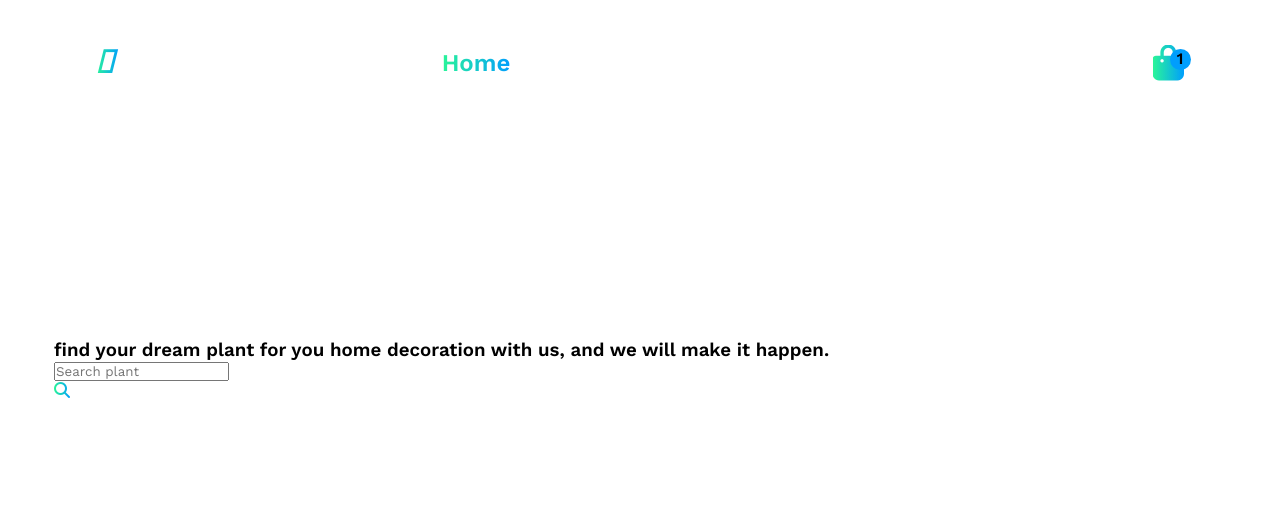
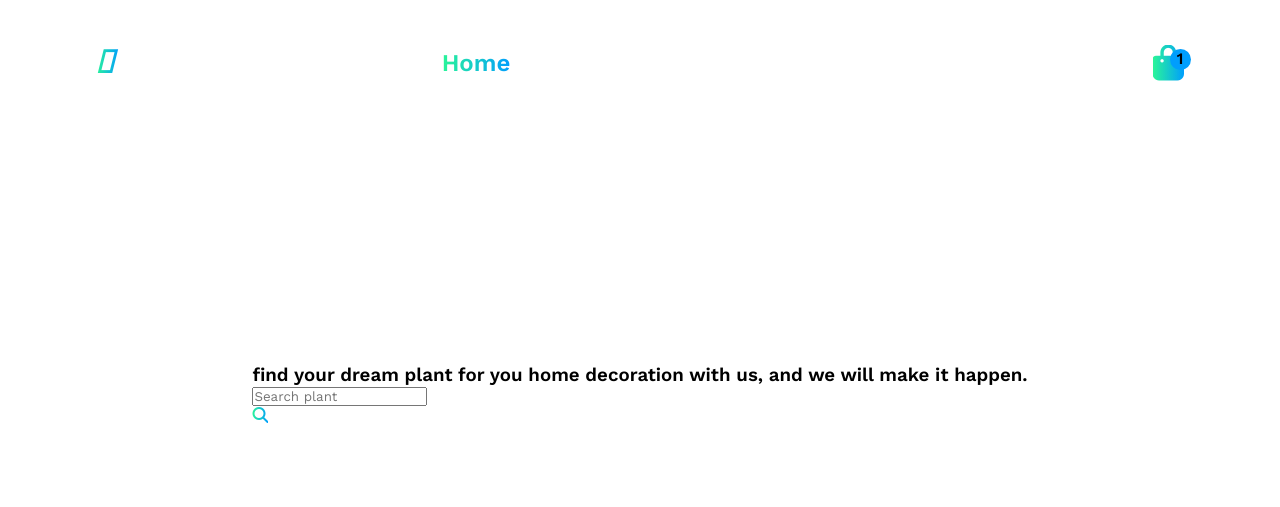
Before and after one commit to Elitedev2000/plant-shop-for_practicing, a plain HTML site: page index.html in a window 1280 px wide. Drawn offline with nearby package versions, Linux system fonts and the light colour scheme.

Commit message:
Added some code to downPart of Header

```diff
--- a/index.html
+++ b/index.html
@@ -1,5 +1,6 @@
 <!DOCTYPE html>
 <html lang="en">
+
 <head>
   <meta charset="UTF-8" />
   <meta http-equiv="X-UA-Compatible" content="IE=edge" />
@@ -11,34 +12,20 @@
   <!-- Font Links -->
   <link rel="preconnect" href="https://fonts.googleapis.com" />
   <link rel="preconnect" href="https://fonts.gstatic.com" crossorigin />
-    <link
-      href="https://fonts.googleapis.com/css2?family=Work+Sans:wght@400;500;600&display=swap"
-      rel="stylesheet"
-    />
+  <link href="https://fonts.googleapis.com/css2?family=Work+Sans:wght@400;500;600&display=swap" rel="stylesheet" />
   <link rel="preconnect" href="https://fonts.googleapis.com" />
   <link rel="preconnect" href="https://fonts.gstatic.com" crossorigin />
-    <link
-      href="https://fonts.googleapis.com/css2?family=Inter:wght@700&display=swap"
-      rel="stylesheet"
-    />
+  <link href="https://fonts.googleapis.com/css2?family=Inter:wght@700&display=swap" rel="stylesheet" />
 
   <!-- Font Awesome Link -->
 
-    <script
-      src="https://kit.fontawesome.com/faa8186046.js"
-      crossorigin="anonymous"
-    ></script>
-    <link
-      rel="stylesheet"
-      href="https://site-assets.fontawesome.com/releases/v6.3.0/css/all.css"
-    />
+  <script src="https://kit.fontawesome.com/faa8186046.js" crossorigin="anonymous"></script>
+  <link rel="stylesheet" href="https://site-assets.fontawesome.com/releases/v6.3.0/css/all.css" />
 
   <!-- Boxicon Link -->
-    <link
-      rel="stylesheet"
-      href="https://cdnjs.cloudflare.com/ajax/libs/boxicons/2.1.4/css/boxicons.min.css"
-    />
+  <link rel="stylesheet" href="https://cdnjs.cloudflare.com/ajax/libs/boxicons/2.1.4/css/boxicons.min.css" />
 </head>
+
 <body>
   <!-- Header Part -->
 
@@ -56,16 +43,26 @@
 
           <div class="menu">
             <ul>
-                <a href="#"><li>Home</li></a>
-                <a href="#"><li>Shop</li></a>
-                <a href="#"><li>About Us</li></a>
-                <a href="#"><li>Contact</li></a>
+              <a href="#">
+                <li>Home</li>
+              </a>
+              <a href="#">
+                <li>Shop</li>
+              </a>
+              <a href="#">
+                <li>About Us</li>
+              </a>
+              <a href="#">
+                <li>Contact</li>
+              </a>
             </ul>
           </div>
 
           <div class="bag">
             <i class="fa-solid fa-bag-shopping"></i>
-              <div class="number"><h4>1</h4></div>
+            <div class="number">
+              <h4>1</h4>
+            </div>
           </div>
         </div>
       </nav>
@@ -75,12 +72,20 @@
       </div>
 
       <div class="downPart">
-          <div class="priceOne">
-            <div class="firstCircle"></div>
 
-            <div class="secondCircle"></div>
+        <div class="firstColumn">
+          <div class="speech-bubble"></div>
+
+          <div class="price">
+            <div class="circle first">
+              <div class="dot"></div>
+            </div>
           </div>
 
+          <div class="circle second"></div>
+        </div>
+
+        <div class="secondColumn">
           <div class="search">
             <h3>
               find your dream plant for you home decoration with us, and we will
@@ -93,13 +98,23 @@
               </div>
             </div>
           </div>
+        </div>
 
-          <div class="priceTwo">
-            <div class="thirdCircle"></div>
+        <div class="thirdColumn">
+          <div class="price">
+            <div class="circle third"></div>
           </div>
+        </div>
+
+      </div>
+
+
+
+
     </div>
 
     </div>
   </header>
 </body>
+
 </html>
--- a/main.css
+++ b/main.css
@@ -35,6 +35,8 @@ header .head {
   background-position: center;
   position: relative;
 }
+
+/* --- Header Nav Part --- */
 
 header .head nav {
   width: 85%;
@@ -103,7 +105,7 @@ header .head nav .navbar .bag {
 
 header .head nav .navbar .bag i {
   font-size: 36px;
-  color: #fff!important ;
+  color: #fff !important ;
 }
 
 header .head nav .navbar .bag .number {
@@ -123,7 +125,9 @@ header .head nav .navbar .bag .number h4 {
   font-weight: 700;
 }
 
-header .head .motto  {
+/* --- Header Motto Part --- */
+
+header .head .motto {
   width: 75%;
   margin: 77px auto 0;
 }
@@ -135,17 +139,63 @@ header .head .motto h1 {
   text-align: center;
 }
 
+/* Header Down Part */
+
 header .head .downPart {
+  width: 85%;
+  height: 140px;
+  margin: 25px auto 0;
   display: flex;
+  justify-content: space-between;
 }
 
-header .head .downPart .priceOne {
-  display: flex;
+header .head .downPart .price {
+  position: relative;
 }
 
-header .head .downPart .priceOne .firstCircle {
-  width: 54px;
-  height: 54px;
-  border: #2af598;
+.circle {
+  width: 45px;
+  height: 45px;
+  border: 1px solid #fff;
+  border-radius: 50%;
+  position: absolute;
+  display: flex;
+  justify-content: center;
+  align-items: center;
+  background: rgba(255, 255, 255, 0.2);
+  backdrop-filter: blur(2px);
+}
+
+.circle .dot {
+  width: 15px;
+  height: 15px;
+  background-color: #fff;
   border-radius: 50%;
 }
+
+header .head .downPart .price .first {
+  top: 30%;
+  left: -1.6rem;
+}
+
+
+
+/* .speech-bubble {
+	position: relative;
+	background: #00aabb;
+	border-radius: .4em;
+}
+
+.speech-bubble:after {
+	content: '';
+	position: absolute;
+	bottom: 0;
+	left: 50%;
+	width: 0;
+	height: 0;
+	border: 32px solid transparent;
+	border-top-color: #00aabb;
+	border-bottom: 0;
+	margin-left: -32px;
+	margin-bottom: -32px;
+} */
```
Lines whose indentation alone changed are shown as unchanged.
